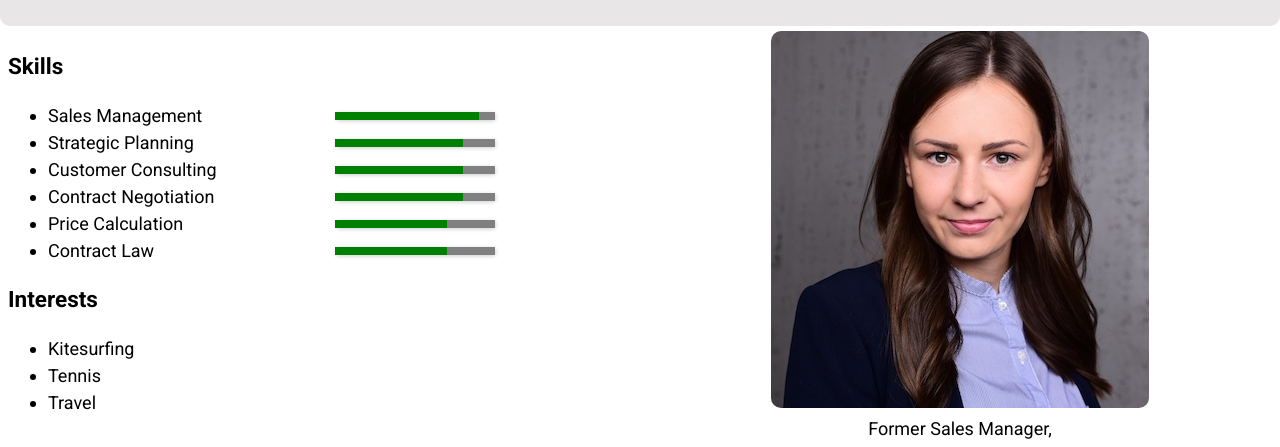
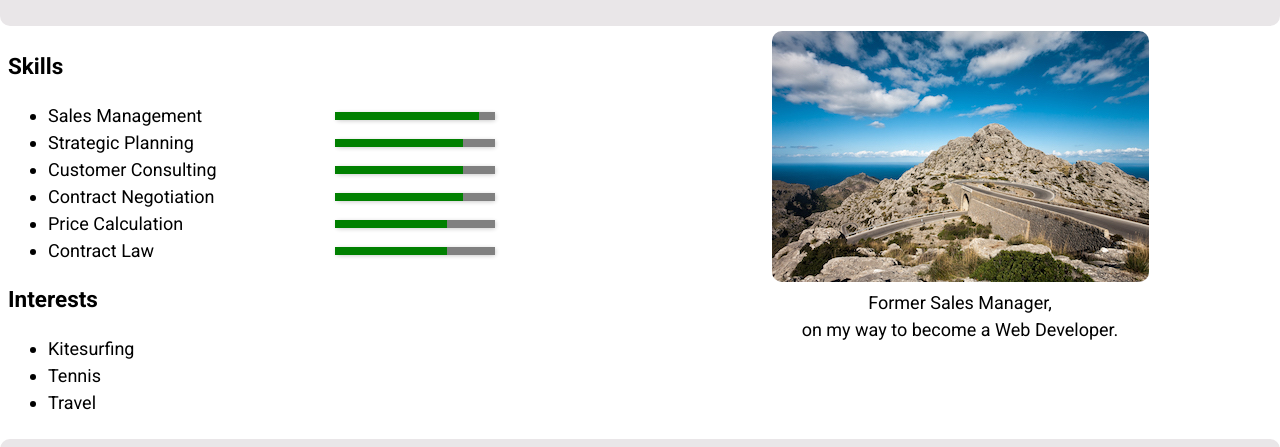
Before and after one commit to eileenfuerstenau/personal-website, a plain HTML site: page index.html in a window 1280 px wide. Shown: the part 86-533 px from the top of the page. Drawn offline with Linux system fonts and the light colour scheme.

Commit message:
Add picture

```diff
--- a/index.html
+++ b/index.html
@@ -21,7 +21,7 @@
     </header>
     <main>
       <section class="intro">
-        <img src="images/eileen.jpg" alt="">
+        <img src="images/testbild.jpg" alt="">
         <br />
         Former Sales Manager, <br />
         on my way to become a Web Developer.
```
Also changed, not shown: images/testbild.jpg (added).
